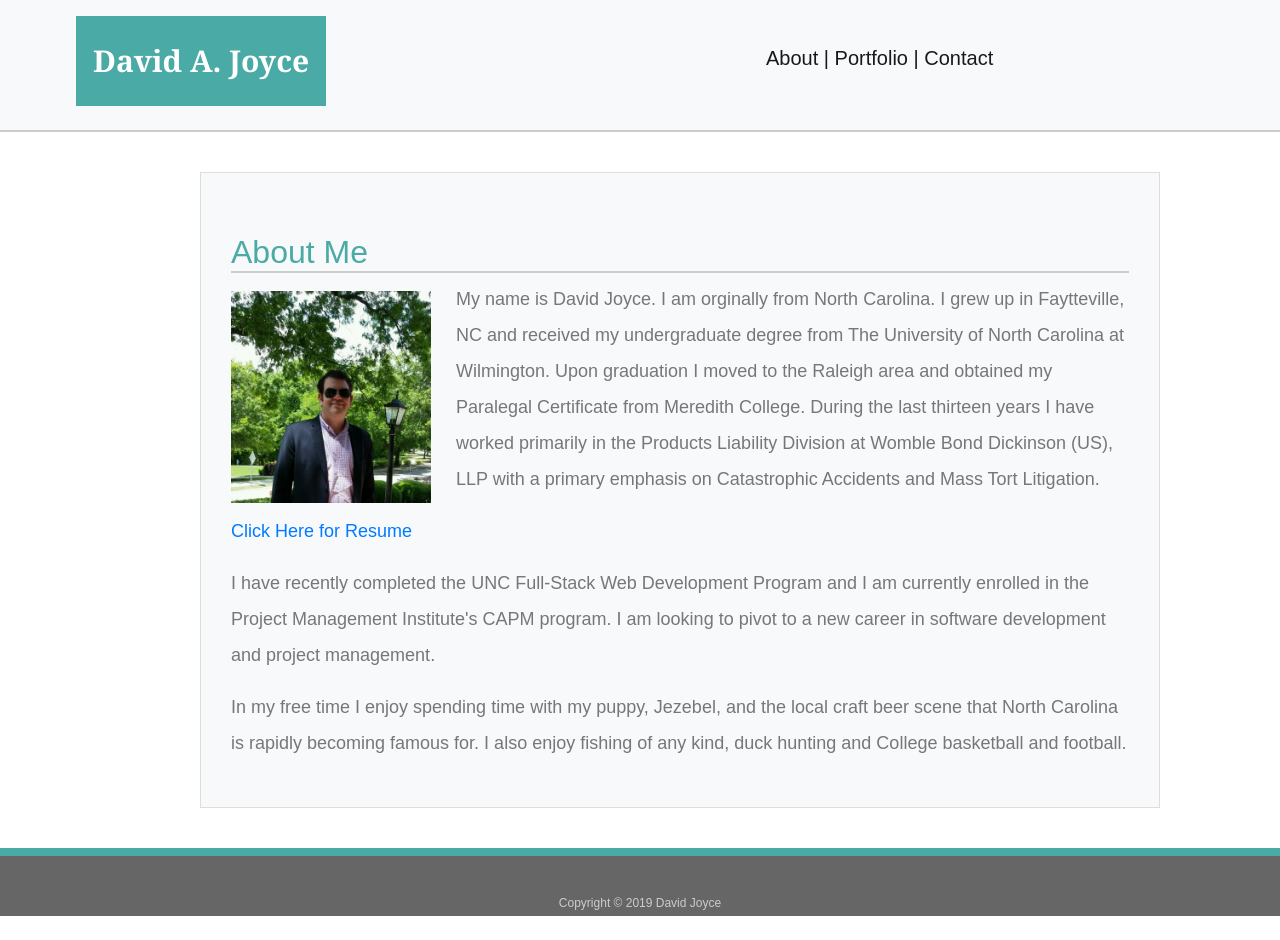
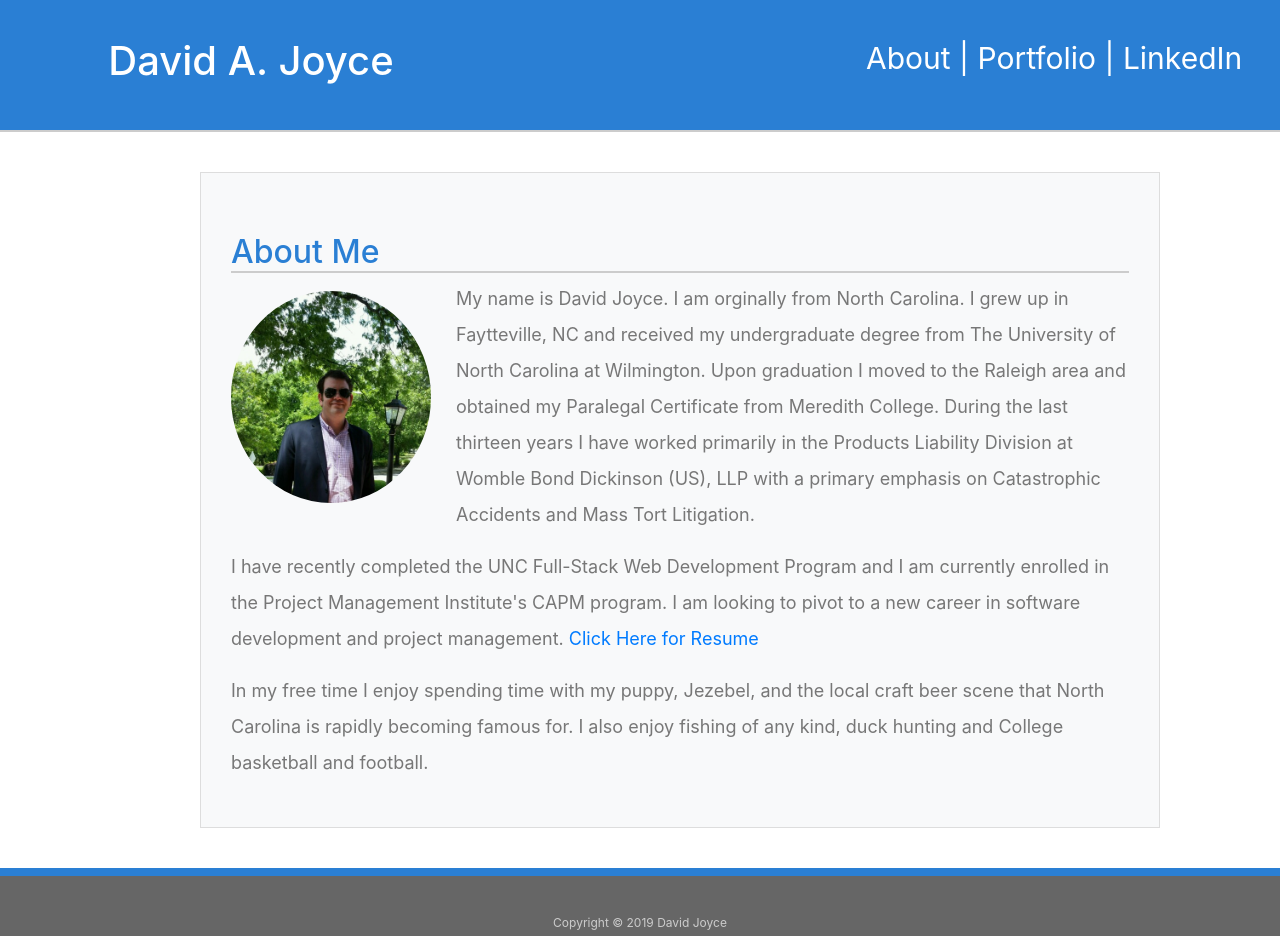
Before and after one commit to dajoyce/Bootstrap-Portfolio, a plain HTML site: page index.html in a window 1280 px wide. Drawn offline with nearby package versions, Linux system fonts and the light colour scheme.

Commit message:
changed some colors and layout

```diff
--- a/assets/css/index.css
+++ b/assets/css/index.css
@@ -4,10 +4,11 @@
   height: auto;
   margin-top: 10px;
   margin-right: 25px;
+  border-radius: 80%;
 }
 
 #aboutMe {
-  color: #4aaaa5;
+  color: #2a7fd4 !important;
   margin-top: 30px;
   border-bottom: 2px solid #cccccc;
 }
--- a/assets/css/portfolio.css
+++ b/assets/css/portfolio.css
@@ -9,7 +9,7 @@
 }
 
 #port {
-  color: #4aaaa5;
+  color: #2a7fd4 !important;
   margin-top: 30px;
   margin-right: 100px;
   border-bottom: 2px solid #cccccc;
@@ -40,8 +40,12 @@ h3 {
   line-height: 30px;
   color: #ffffff;
   text-align: center;
-  background: #4aaaa5;
+  background: #2a7fd4 !important;
   border-bottom: 0;
+}
+
+a {
+  color: #ffffff;
 }
 .row {
   display: flex;
--- a/assets/css/style.css
+++ b/assets/css/style.css
@@ -1,5 +1,6 @@
 body {
-    font-family: Arial, "Helvetica Neue", Helvetica, sans-serif;
+  font-family: "Nunito Sans", -apple-system, system-ui, BlinkMacSystemFont, "Segoe UI", Roboto, "Helvetica Neue", Arial,
+    sans-serif;
   font-size: 18px;
   line-height: 34px;
   color: #777777;
@@ -14,18 +15,27 @@ body {
   border-bottom: 2px solid #cccccc;
 }
 
+.bg-light {
+  background: #2a7fd4 !important;
+}
+.navbar-light .navbar-text a {
+  color: #ffffff;
+}
+
 #logo {
   float: left;
-    width: 250px;
+  width: 350px;
   height: 90px;
-    font-family: Georgia, Times, "Times New Roman", serif;
-    font-size: 30px;
-    font-weight: 700;
+  /* font-family: Georgia, Times, "Times New Roman", serif; */
+  font-family: "Nunito Sans", -apple-system, system-ui, BlinkMacSystemFont, "Segoe UI", Roboto, "Helvetica Neue", Arial,
+    sans-serif;
+  font-size: 40px;
+  font-weight: 500;
   line-height: 90px;
   color: #ffffff;
   text-align: center;
   text-decoration: none;
-    background: #4aaaa5;
+  /* background: #4aaaa5; */
   margin-left: 60px;
 }
 
@@ -33,7 +43,10 @@ body {
   float: right;
   margin-top: 25px;
   margin-left: 400px;
-    font-size: 20px;
+  font-size: 30px;
+  font-family: "Nunito Sans", -apple-system, system-ui, BlinkMacSystemFont, "Segoe UI", Roboto, "Helvetica Neue", Arial,
+    sans-serif;
+  color: #ffffff;
 }
 
 /*Footer Coding Starts Here*/
@@ -46,6 +59,6 @@ body {
   color: #cccccc;
   text-align: center;
   background: #666666;
-    border-top: 8px solid #4aaaa5;
+  border-top: 8px solid #2a7fd4 !important;
   height: 50px;
 }
--- a/index.html
+++ b/index.html
@@ -21,8 +21,8 @@
         <h1 id="logo">David A. Joyce</h1>
         <ul id="variousLinks">
           <a href="index.html">About |</a>
-          <a href="portfolio.html">Portfolio |</a>
-          <a href="contact.html">Contact</a>
+          <a href="portfolio.html"> Portfolio |</a>
+          <a href="https://www.linkedin.com/in/david-joyce-017">LinkedIn</a>
         </ul>
       </span>
     </nav>
@@ -41,11 +41,11 @@
             have worked primarily in the Products Liability Division at Womble Bond Dickinson (US), LLP with a primary
             emphasis on Catastrophic Accidents and Mass Tort Litigation.
           </p>
-          <p><a href="assets/images/DAJ Resume.pdf">Click Here for Resume</a></p>
+
           <p>
             I have recently completed the UNC Full-Stack Web Development Program and I am currently enrolled in the
             Project Management Institute's CAPM program. I am looking to pivot to a new career in software development
-            and project management.
+            and project management. <a href="assets/images/DAJ Resume.pdf">Click Here for Resume</a>
           </p>
           <p>
             In my free time I enjoy spending time with my puppy, Jezebel, and the local craft beer scene that North
```
Also changed, not shown: portfolio.html (+5 -5 lines), 2 other files. Lines whose indentation alone changed are shown as unchanged.
